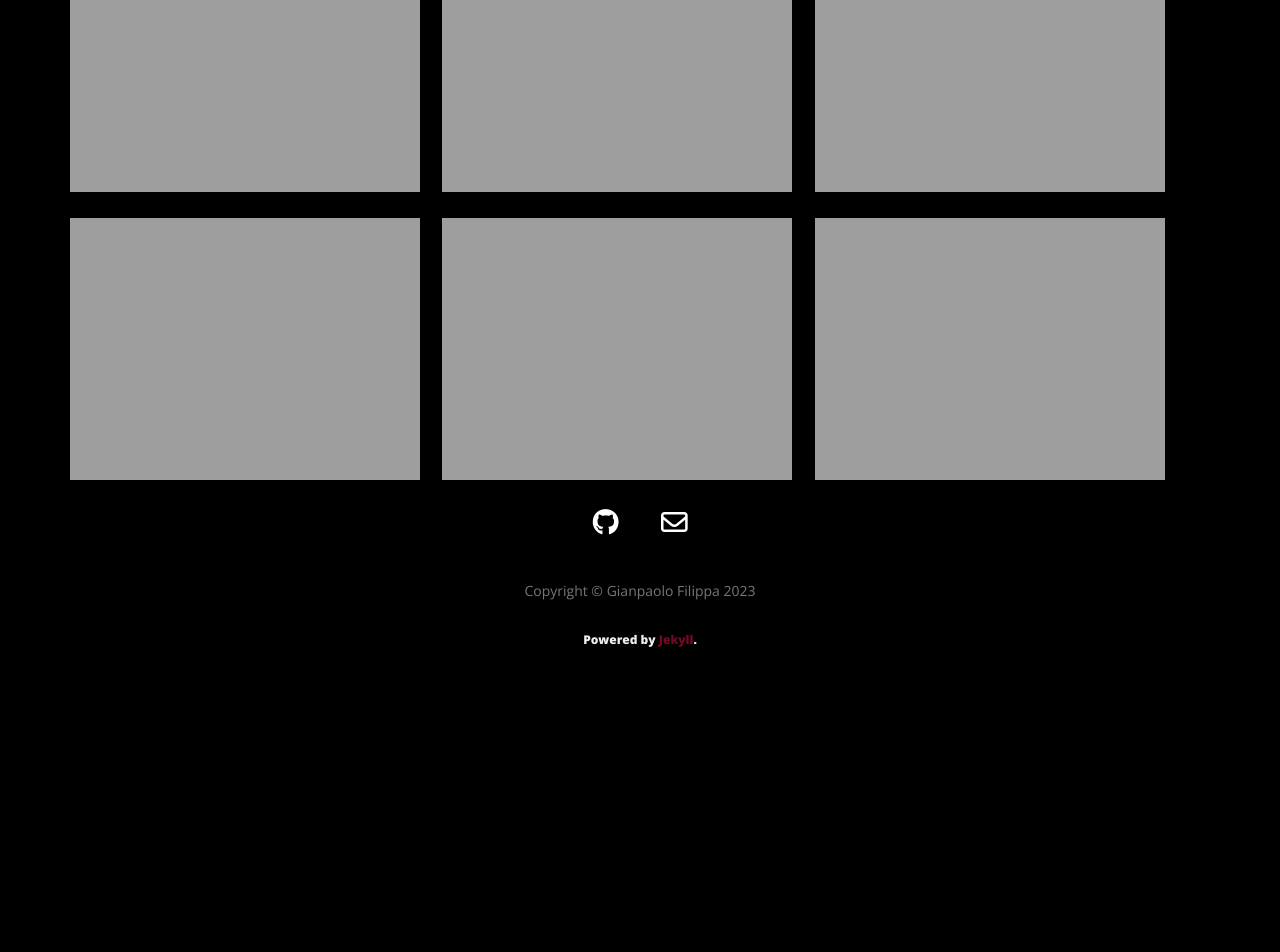
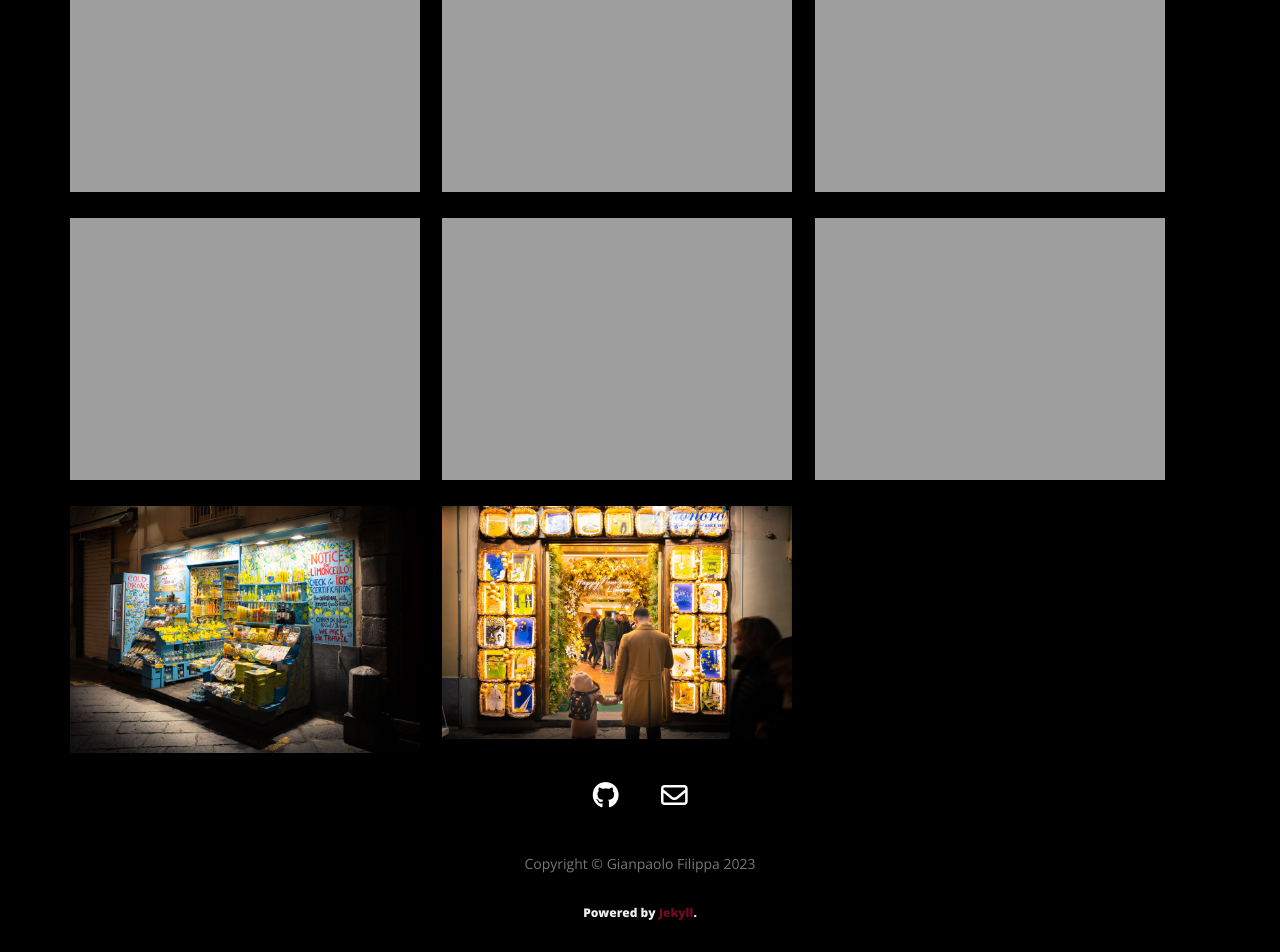
Before and after one commit to gianpaolof/gianpaolof.github.io, a Jekyll site: the page built from gallery/gallery13/index.html, in a window 1280 px wide. Shown: the part 595-1547 px from the top of the page. Built offline with Jekyll 4.4.1, drawn with Linux system fonts in a browser that asks for light colours; nearby versions of some CDN libraries; before the commit the page ends 1274 px from its top, so only the background shows below that.

Commit message:
more pics

```diff
--- a/gallery/gallery13/index.html
+++ b/gallery/gallery13/index.html
@@ -17,6 +17,10 @@ images:
    caption: Vesuvio
    copyright: © Gianpaolo Filippa
  - image_path: /gallery/archive/g13/na6.jpg
+   copyright: © Gianpaolo Filippa
+ - image_path: /gallery/archive/g13/na7.jpg
+   copyright: © Gianpaolo Filippa
+ - image_path: /gallery/archive/g13/na8.jpg
    copyright: © Gianpaolo Filippa
 ---
 
```
Also changed, not shown: gallery/archive/g13/na7.jpg (added), gallery/archive/g13/na8.jpg (added).
